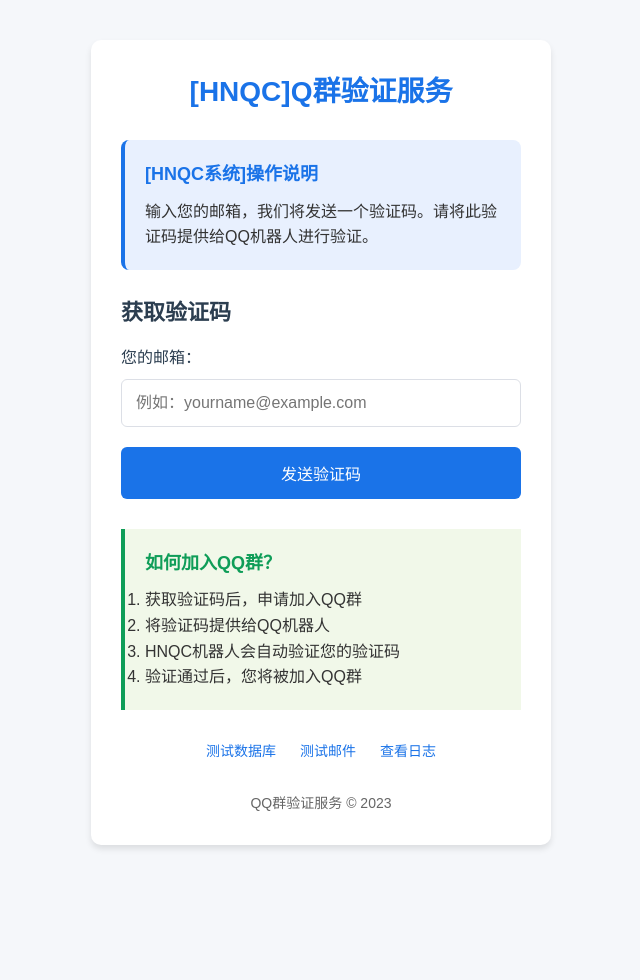
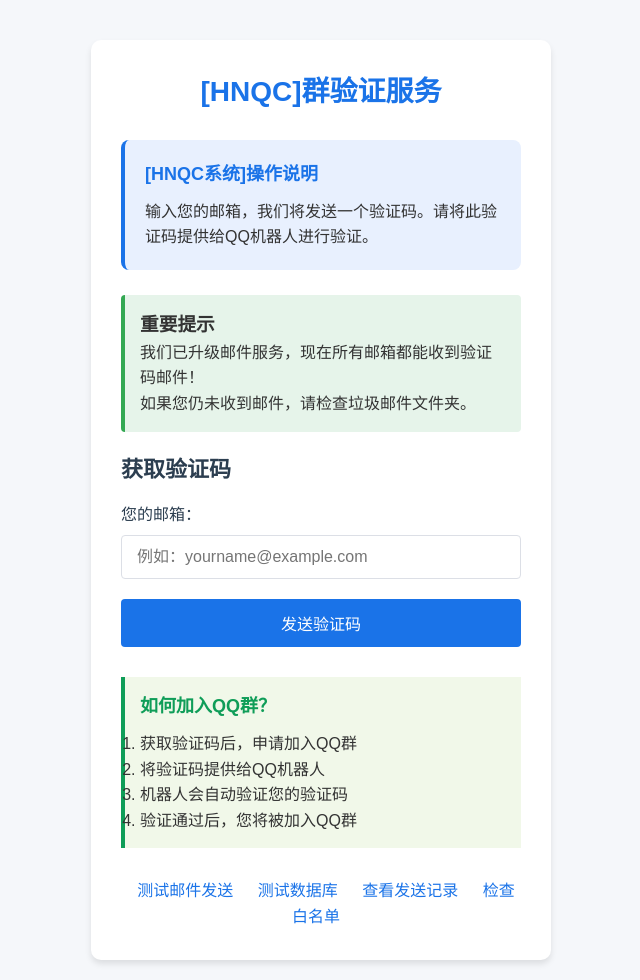
Before and after one commit to HNQC/email-verifier, a Flask app: page / in a window 1280 px wide. Shown: the whole page, without its empty margins (319-959 px from the left). Before the commit the page ends 849 px from the top, so only its background shows below. Run offline with Flask 3, Linux system fonts and the light colour scheme.

Commit message:
Update index.html

```diff
--- a/templates/index.html
+++ b/templates/index.html
@@ -77,10 +77,11 @@
 
         input[type="email"] {
             width: 100%;
-            padding: 14px;
+            padding: 12px 15px;
             border: 1px solid #dcdfe6;
-            border-radius: 6px;
+            border-radius: 4px;
             font-size: 16px;
+            box-sizing: border-box;
             transition: border-color 0.3s;
         }
 
@@ -94,8 +95,8 @@
             background-color: #1a73e8;
             color: white;
             border: none;
-            border-radius: 6px;
-            padding: 14px 20px;
+            border-radius: 4px;
+            padding: 12px 20px;
             font-size: 16px;
             cursor: pointer;
             width: 100%;
@@ -114,7 +115,7 @@
         .result {
             padding: 15px;
             margin: 20px 0;
-            border-radius: 6px;
+            border-radius: 4px;
             display: none;
         }
 
@@ -131,7 +132,7 @@
         .how-to-join {
             background-color: #f1f8e9;
             border-left: 4px solid #0f9d58;
-            padding: 20px;
+            padding: 15px;
             margin-top: 30px;
         }
 
@@ -144,7 +145,6 @@
         .debug-links {
             margin-top: 30px;
             text-align: center;
-            font-size: 14px;
         }
 
         .debug-links a {
@@ -157,18 +157,26 @@
             text-decoration: underline;
         }
 
-        footer {
-            text-align: center;
-            margin-top: 30px;
-            color: #666;
+        .success-message {
+            background-color: #e6f4ea;
+            border-left: 4px solid #34a853;
+            padding: 15px;
+            margin: 20px 0;
+            border-radius: 4px;
+        }
+
+        .email-error {
+            color: #ea4335;
             font-size: 14px;
+            margin-top: 5px;
+            display: none;
         }
     </style>
 </head>
 <body>
     <div class="container">
         <header>
-            <h1>[HNQC]Q群验证服务</h1>
+            <h1>[HNQC]群验证服务</h1>
         </header>
 
         <div class="instructions">
@@ -176,11 +184,18 @@
             <p>输入您的邮箱，我们将发送一个验证码。请将此验证码提供给QQ机器人进行验证。</p>
         </div>
 
+        <div class="success-message">
+            <h3>重要提示</h3>
+            <p>我们已升级邮件服务，现在所有邮箱都能收到验证码邮件！</p>
+            <p>如果您仍未收到邮件，请检查垃圾邮件文件夹。</p>
+        </div>
+
         <div class="section">
             <h2>获取验证码</h2>
             <div class="form-group">
                 <label for="email">您的邮箱：</label>
                 <input type="email" id="email" placeholder="例如：yourname@example.com" required>
+                <div id="emailError" class="email-error">请输入有效的邮箱地址</div>
             </div>
             <button id="requestBtn" class="button">发送验证码</button>
             <div id="requestResult" class="result"></div>
@@ -191,27 +206,37 @@
             <ol>
                 <li>获取验证码后，申请加入QQ群</li>
                 <li>将验证码提供给QQ机器人</li>
-                <li>HNQC机器人会自动验证您的验证码</li>
+                <li>机器人会自动验证您的验证码</li>
                 <li>验证通过后，您将被加入QQ群</li>
             </ol>
         </div>
 
         <div class="debug-links">
+            <a href="/mail_test">测试邮件发送</a>
             <a href="/db_test">测试数据库</a>
-            <a href="/mail_test">测试邮件</a>
-            <a href="/logs">查看日志</a>
+            <a href="/send_records">查看发送记录</a>
+            <a href="/check_whitelist?email=your@email.com">检查白名单</a>
         </div>
-
-        <footer>
-            <p>QQ群验证服务 &copy; 2023</p>
-        </footer>
     </div>
 
     <script>
         document.addEventListener('DOMContentLoaded', function() {
             const emailInput = document.getElementById('email');
+            const emailError = document.getElementById('emailError');
             const requestBtn = document.getElementById('requestBtn');
             const requestResult = document.getElementById('requestResult');
+
+            // 实时邮箱验证
+            emailInput.addEventListener('input', function() {
+                const email = emailInput.value.trim();
+                if (validateEmail(email)) {
+                    emailInput.style.borderColor = '#34a853';
+                    emailError.style.display = 'none';
+                } else {
+                    emailInput.style.borderColor = '#ea4335';
+                    emailError.style.display = 'block';
+                }
+            });
 
             // 请求验证码
             requestBtn.addEventListener('click', async function() {
@@ -219,11 +244,15 @@
 
                 if (!email) {
                     showResult(requestResult, '请输入邮箱地址', 'error');
+                    emailInput.style.borderColor = '#ea4335';
+                    emailError.style.display = 'block';
                     return;
                 }
 
                 if (!validateEmail(email)) {
                     showResult(requestResult, '邮箱格式不正确', 'error');
+                    emailInput.style.borderColor = '#ea4335';
+                    emailError.style.display = 'block';
                     return;
                 }
 
@@ -241,7 +270,11 @@
                     if (result.success) {
                         showResult(requestResult, `${result.message} - ${result.instructions}`, 'success');
                     } else {
-                        showResult(requestResult, `发送失败: ${result.error || '未知错误'}`, 'error');
+                        let errorMsg = `发送失败: ${result.error || '未知错误'}`;
+                        if (result.details) {
+                            errorMsg += `<br>详情: ${result.details}`;
+                        }
+                        showResult(requestResult, errorMsg, 'error');
                     }
                 } catch (error) {
                     showResult(requestResult, '网络请求失败，请重试', 'error');
@@ -257,14 +290,14 @@
 
             // 显示结果
             function showResult(element, message, type) {
-                element.textContent = message;
+                element.innerHTML = message;
                 element.className = `result ${type}`;
                 element.style.display = 'block';
 
                 // 自动隐藏
                 setTimeout(() => {
                     element.style.display = 'none';
-                }, 5000);
+                }, 10000);
             }
         });
     </script>
```
